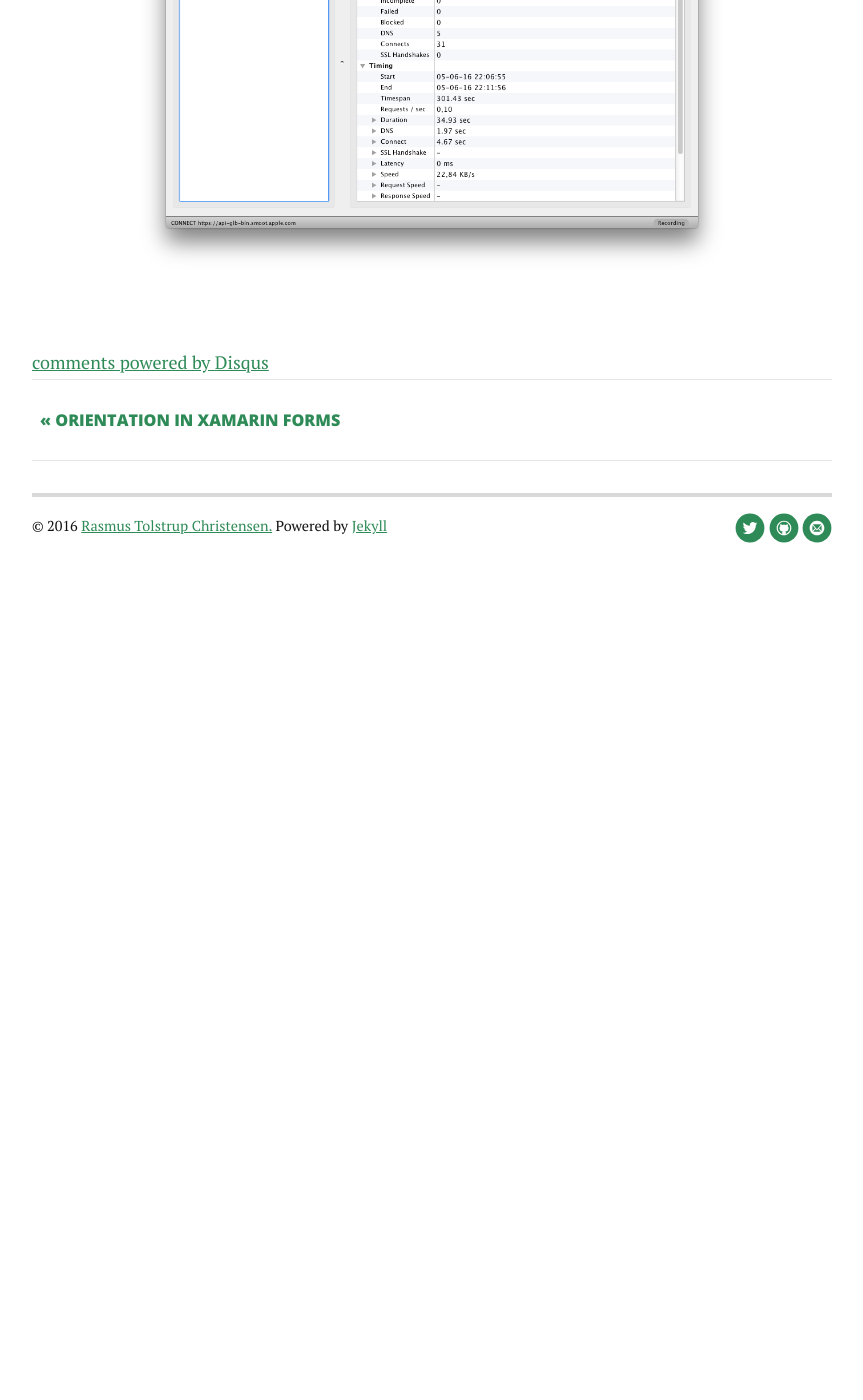
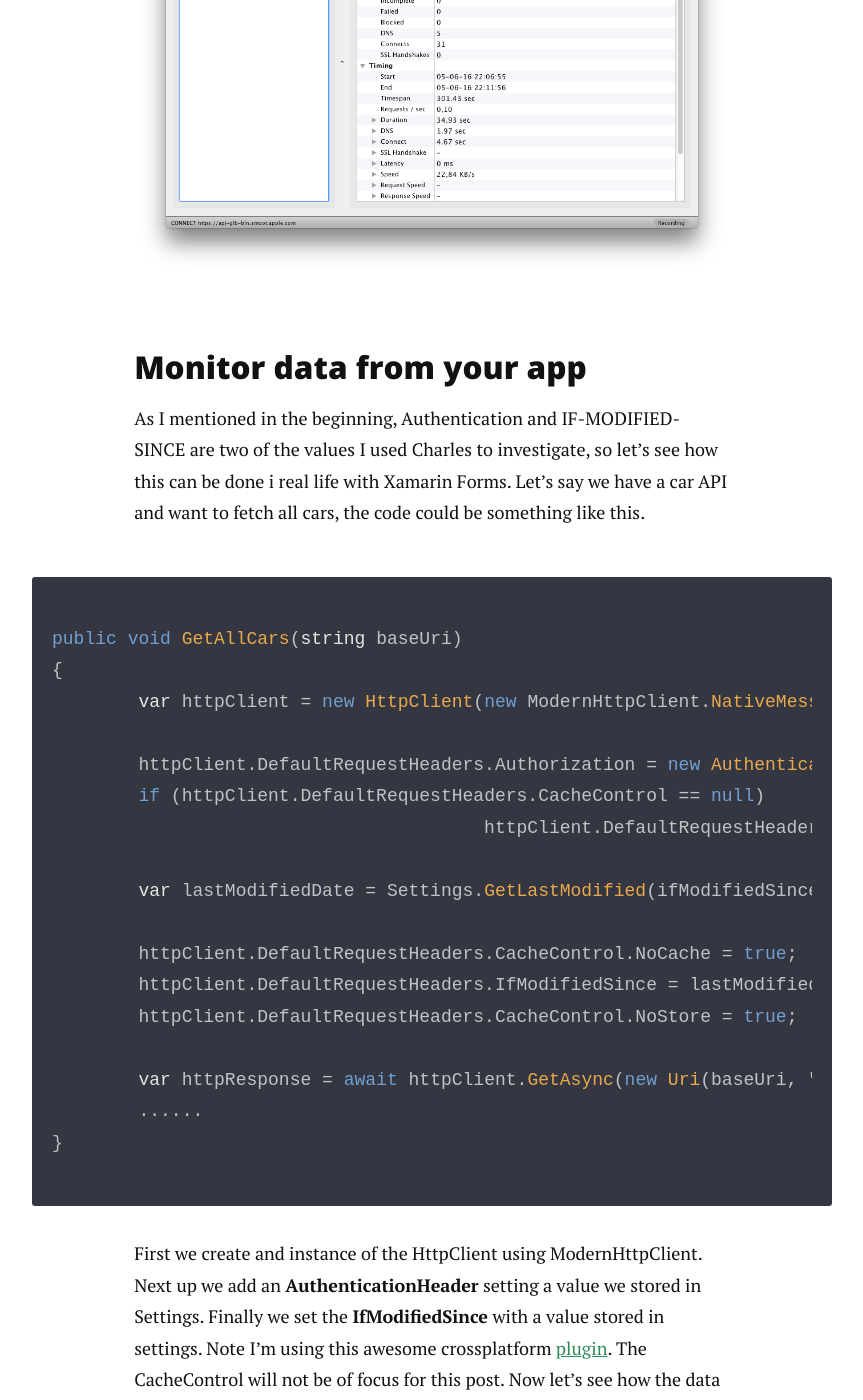
Before and after one commit to rasmuschristensen/rasmuschristensen.github.io, a Jekyll site: the page built from _posts/2016-06-06-Monitor-Network-Traffic-From-OSX.markdown, in a window 1280 px wide and 1400 px high, scrolled down 4080 px. Shown: the whole window, without its empty margins (208-1071 px from the left). Built offline with Jekyll 4.4.1, drawn with Linux system fonts in a browser that asks for light colours; nearby versions of some CDN libraries; comment, search, counter and statistics services are not loaded; before the commit the page ends 4710 px from its top, so only the background shows below that; some of the changed text lies outside the part shown.

Commit message:
added sample code

```diff
--- a/_posts/2016-06-06-Monitor-Network-Traffic-From-OSX.markdown
+++ b/_posts/2016-06-06-Monitor-Network-Traffic-From-OSX.markdown
@@ -29,3 +29,32 @@ When charles is running, we need to route the mobile device to the proxy. On iOS
 ### Ready to monitor
 When you make some interaction with an app, you can now follow the communication in __Charles__. You might see a lot of "noise", as other apps also use the network and it can be hard to follow just your requests to a specific endpoint. Charles has a simple feature called __Focus__. You simple select __Structure__ at the main layout and right click one of your requests and to __Focus__ from the menu. Now your requests will be grouped at the top of the treeview and all other traffic will be moved into a node called __Other hosts__. Simple and to the point. As with other similar monitoring tools, you can now see and browse all request/response your app is making.
 <img src="{{ '/assets/img/webproxy/charles.png' | prepend: site.baseurl }}"   alt="charles">
+
+### Monitor data from your app
+As I mentioned in the beginning, Authentication and IF-MODIFIED-SINCE are two of the values I used Charles to investigate, so let's see how this can be done i real life with Xamarin Forms.
+Let's say we have a car API and want to fetch all cars, the code could be something like this.
+{% highlight csharp %}
+public void GetAllCars(string baseUri)
+{
+	var httpClient = new HttpClient(new ModernHttpClient.NativeMessageHandler());
+
+	httpClient.DefaultRequestHeaders.Authorization = new AuthenticationHeaderValue("Bearer", Settings.AccessToken);
+	if (httpClient.DefaultRequestHeaders.CacheControl == null)
+					httpClient.DefaultRequestHeaders.CacheControl = new CacheControlHeaderValue();
+
+	var lastModifiedDate = Settings.GetLastModified(ifModifiedSinceKey);
+
+	httpClient.DefaultRequestHeaders.CacheControl.NoCache = true;
+	httpClient.DefaultRequestHeaders.IfModifiedSince = lastModifiedDate;
+	httpClient.DefaultRequestHeaders.CacheControl.NoStore = true;
+
+	var httpResponse = await httpClient.GetAsync(new Uri(baseUri, "api/Cars/All" ));
+	......
+}
+{% endhighlight %}
+First we create and instance of the HttpClient using ModernHttpClient. Next up we add an __AuthenticationHeader__ setting a value we stored in Settings. Finally we set the __IfModifiedSince__ with a value stored in settings. Note I'm using this awesome crossplatform [plugin](https://github.com/jamesmontemagno/Xamarin.Plugins/tree/master/Settings). The CacheControl will not be of focus for this post. Now let's see how the data is visible in Charles.
+First we can take a look at the __AuthenticationHeader__. As you can see it's pretty easy to read the data now.
+<img src="{{ '/assets/img/webproxy/authheader.png' | prepend: site.baseurl }}"   alt="authheader">
+Next we have the IF-MODIFIED-SINCE. As in my case I had a timezone issue and needed to compare the value from my code, to the actual value being transfered, and I didn't have access to debug the API.
+<img src="{{ '/assets/img/webproxy/ifmodifiedsince.png' | prepend: site.baseurl }}"   alt="idmodifiedsince">
+You may notice I change the view in charles, and we have some more details here, but as you can see once again, we get the data we're looking for very easy.
```
Also changed, not shown: assets/img/webproxy/authheader.png (added), assets/img/webproxy/ifmodifiedsince.png (added), 1 other file.
